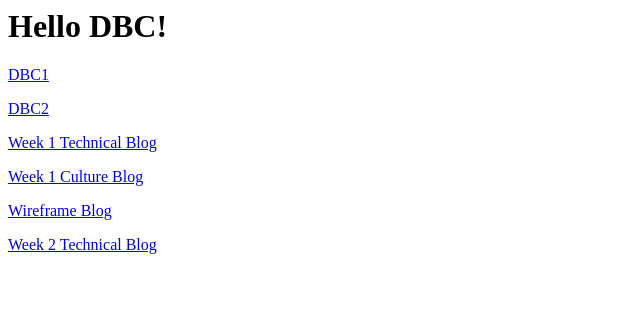
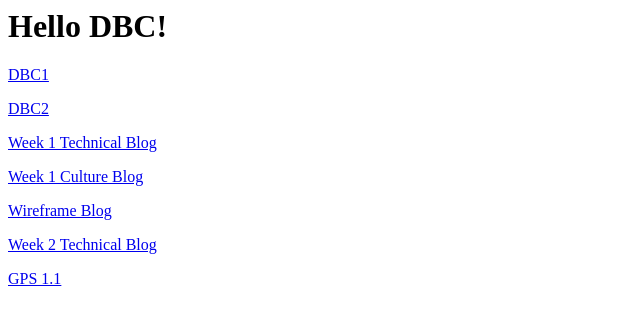
Before and after one commit to yenhtran/yenhtran.github.io, a plain HTML site: page index.html in a window 1280 px wide. Shown: the full height of the page, 0-640 px from the left. Drawn offline with Linux system fonts and the light colour scheme.

Commit message:
Added GPS 1.1 to Index

```diff
--- a/index.html
+++ b/index.html
@@ -10,5 +10,6 @@
 		<p><a href="unit1_projects/Culture_Blog.html">Week 1 Culture Blog</a></p>
 		<p><a href="unit1_projects/wireframe_sites.html">Wireframe Blog</a></p>
 		<p><a href="unit1_projects/Week2_technical_blog.html">Week 2 Technical Blog</a></p>
+		<p><a href="gps1.1.html">GPS 1.1</a></p>
 	</body>
 </html>
```
